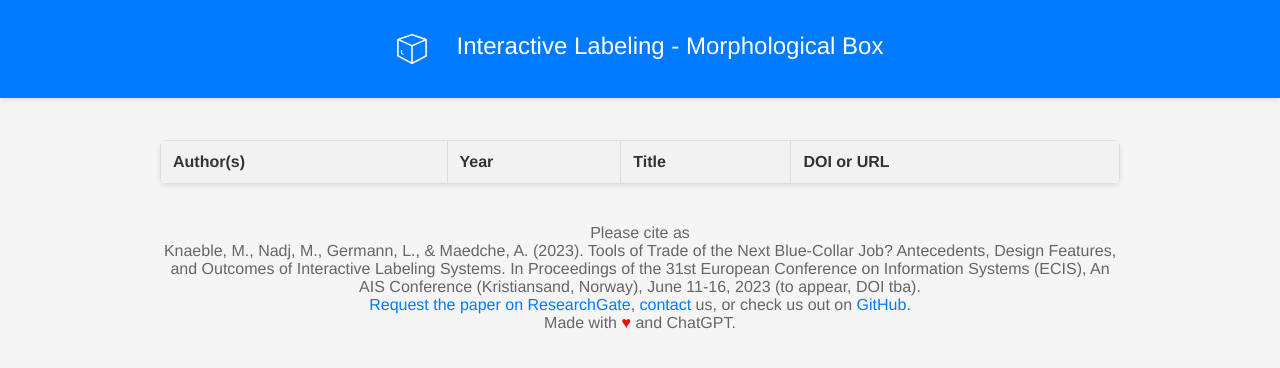
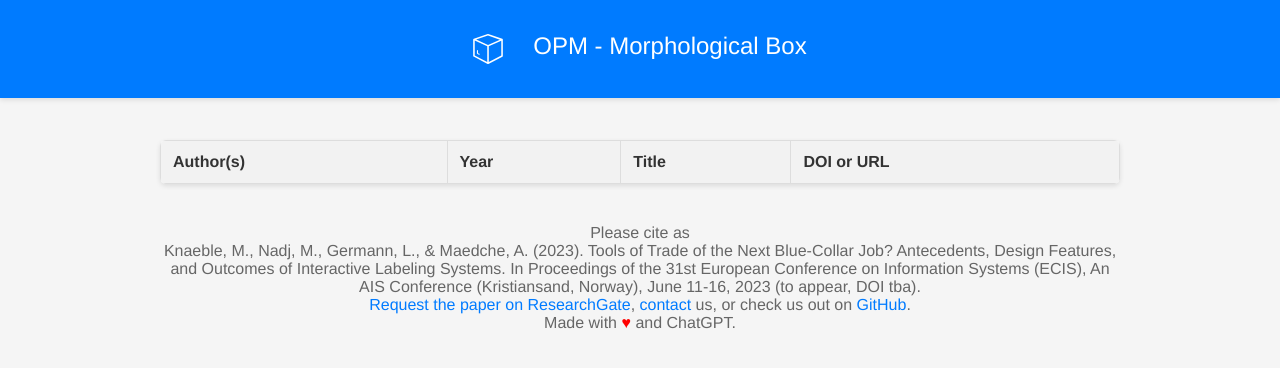
Before and after one commit to JDBResearchRepo/ilmboxCopy, a plain HTML site: page index.html in a window 1280 px wide. Drawn offline with Linux system fonts and the light colour scheme; no server answers.

Commit message:
Update index.html

```diff
--- a/index.html
+++ b/index.html
@@ -8,13 +8,13 @@
   <link rel="icon" type="image/png" href="favicon.png">
   <link rel="shortcut icon" type="image/png" href="favicon.png"/>
   <link rel="apple-touch-icon" href="favicon.png">
-  <title>Interactive Labeling - Morphological Box</title>
+  <title>OPM - Morphological Box</title>
 </head>
 
 <body>
   <div id="title-bar">
     <span class="icon"><img src="icon.svg" alt="Icon" /></span>
-    <h1>Interactive Labeling - Morphological Box</h1>
+    <h1>OPM - Morphological Box</h1>
   </div>
   <div id="main-content">
     <div id="filters">
```
